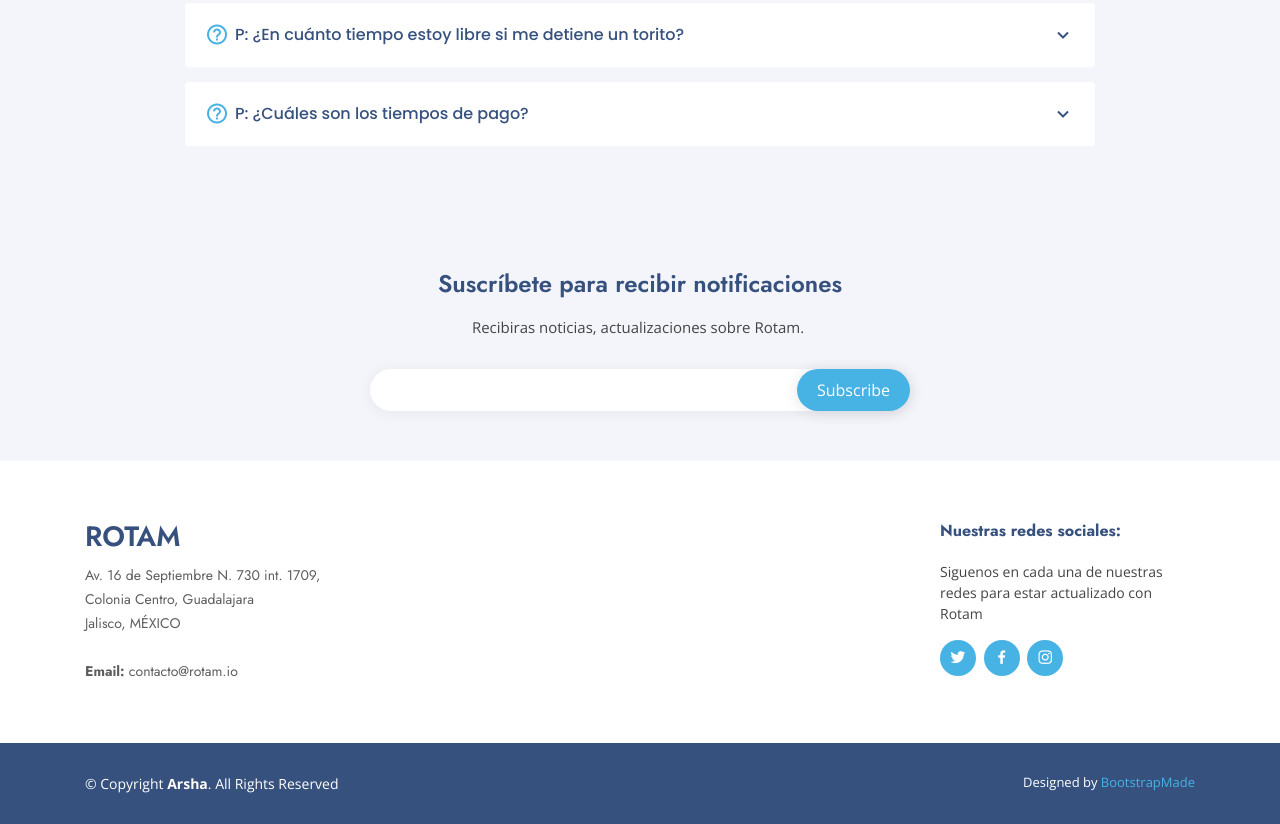
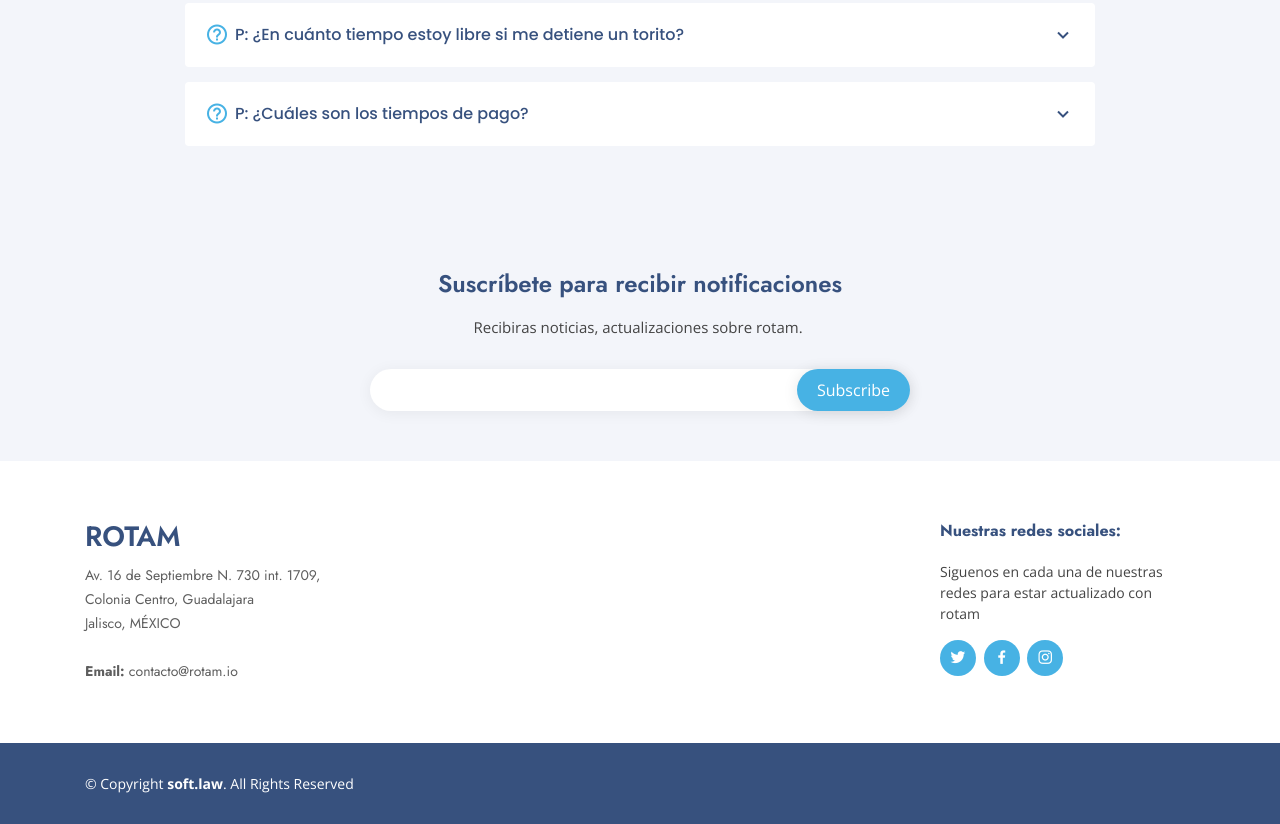
Before and after one commit to RotamMx/rotam, a plain HTML site: page index.html in a window 1280 px wide. Shown: the part 3046-3870 px from the top of the page. Drawn offline with nearby package versions, Linux system fonts and the light colour scheme.

Commit message:
cambiosprueba

```diff
--- a/index.html
+++ b/index.html
@@ -206,7 +206,7 @@
                 <div class="container aos-init aos-animate" data-aos="zoom-in">
                     <div class="row">
                         <div class="col-lg-9 text-center text-lg-left">
-                            <h3>Rotam es la nueva norma.</h3>
+                            <h3>rotam es la nueva norma.</h3>
                             <p></p>
                             <p>Nos encargamos de impugnar todo tipo de multas, así como de llevar amparos contra medidas como las casetas de alcoholimetria y más. </p>
                             <p>Un servicio legal moderno y práctico, ideal para ti.</p>
@@ -289,7 +289,7 @@
             <div class="row justify-content-center">
                 <div class="col-lg-6">
                     <h4>Suscríbete para recibir notificaciones</h4>
-                    <p>Recibiras noticias, actualizaciones sobre Rotam.&nbsp;</p>
+                    <p>Recibiras noticias, actualizaciones sobre rotam.&nbsp;</p>
                     <form action="" method="post">
                         <input type="email" name="email">
                         <input type="submit" value="Subscribe">
@@ -313,7 +313,7 @@
 </div>
                 <div class="col-lg-3 col-md-6 footer-links">
                     <h4>Nuestras redes sociales:</h4>
-                    <p>Siguenos en cada una de nuestras redes para estar actualizado con Rotam</p>
+                    <p>Siguenos en cada una de nuestras redes para estar actualizado con rotam</p>
                     <div class="social-links mt-3">
                         <a href="#" class="twitter"><i class="bx bxl-twitter"></i></a>
                         <a href="https://www.facebook.com/rotam.io" class="facebook"><i class="bx bxl-facebook"></i></a>
@@ -326,15 +326,15 @@
     <div class="container footer-bottom clearfix">
         <div class="copyright">
             &copy; Copyright
-            <strong><span>Arsha</span></strong>. All Rights Reserved
+            <strong><span>soft.law</span></strong>. All Rights Reserved
         </div>
         <div class="credits">
             <!-- All the links in the footer should remain intact. -->
             <!-- You can delete the links only if you purchased the pro version. -->
             <!-- Licensing information: https://bootstrapmade.com/license/ -->
             <!-- Purchase the pro version with working PHP/AJAX contact form: https://bootstrapmade.com/arsha-free-bootstrap-html-template-corporate/ -->
-            Designed by
-            <a href="https://bootstrapmade.com/">BootstrapMade</a>
+            <!-- Designed by
+            <a href="https://bootstrapmade.com/">BootstrapMade</a>  -->
         </div>
     </div>
 </footer>
```
